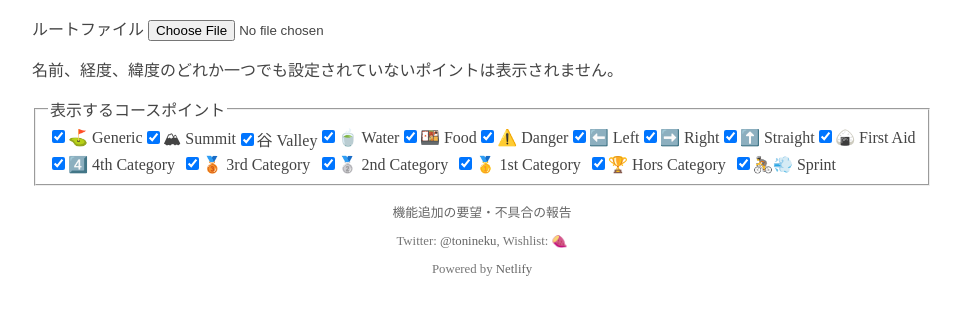
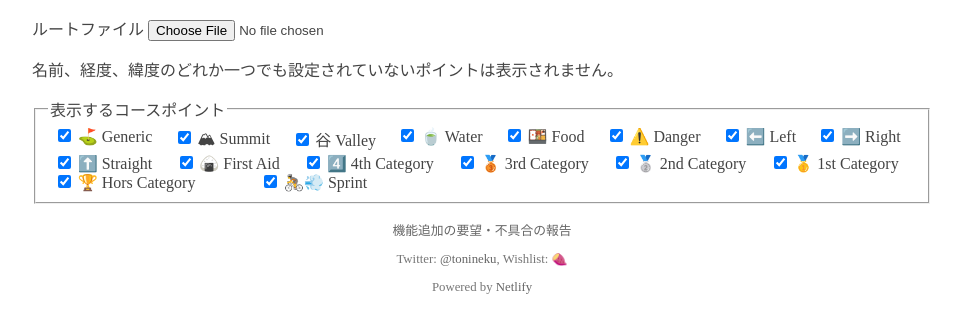
Before and after one commit to Gurrium/pin-course-points, a plain HTML site: page index.html in a window 1280 px wide. Shown: the whole page, without its empty margins (158-1119 px from the left). Drawn offline with Linux system fonts and the light colour scheme.

Commit message:
コースポイントのマージンを調整した

```diff
--- a/style.css
+++ b/style.css
@@ -16,6 +16,11 @@ div.checkboxes {
 
 div.checkboxes div.checkbox-container {
     flex: 1 1 auto;
+    margin: 0 10px;
+}
+
+div.checkboxes div.checkbox-container input {
+    margin: 0 0.5em 0 0;
 }
 
 div.checkboxes div.checkboxes-pad {
```
